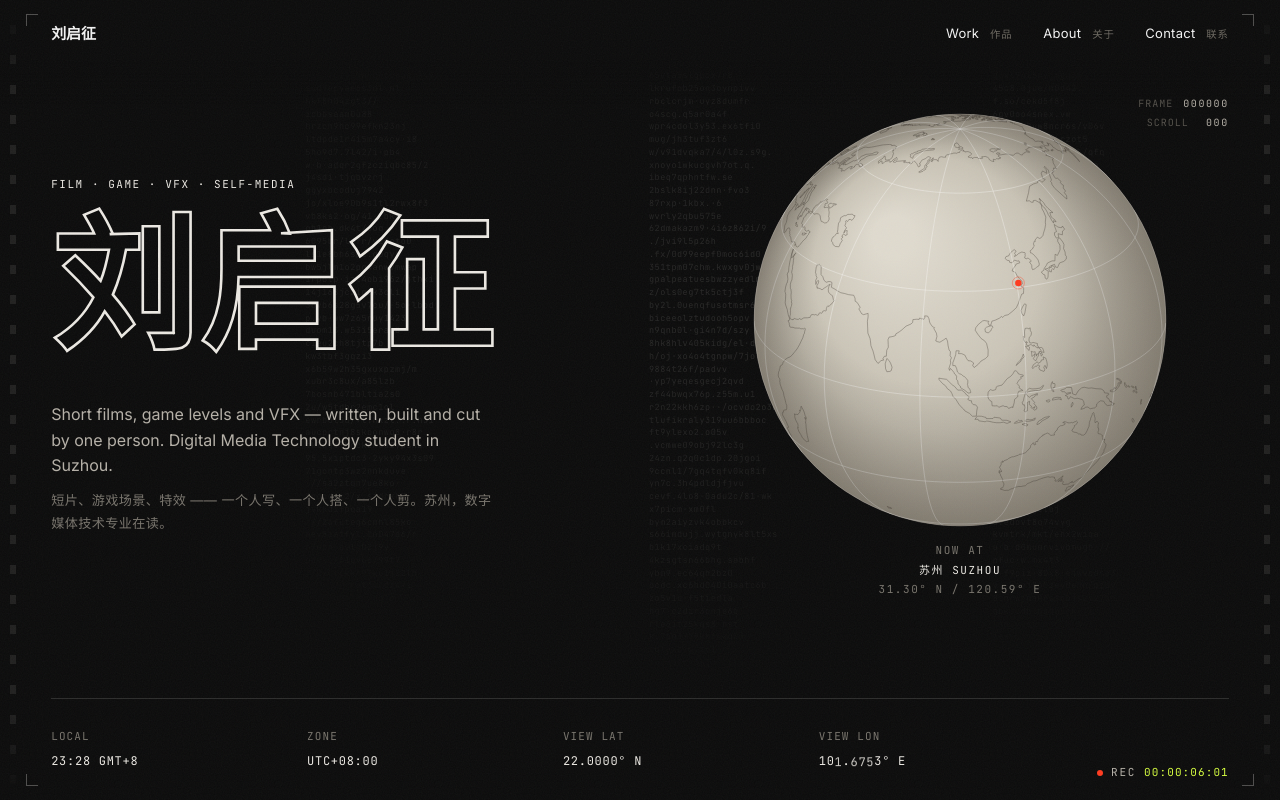
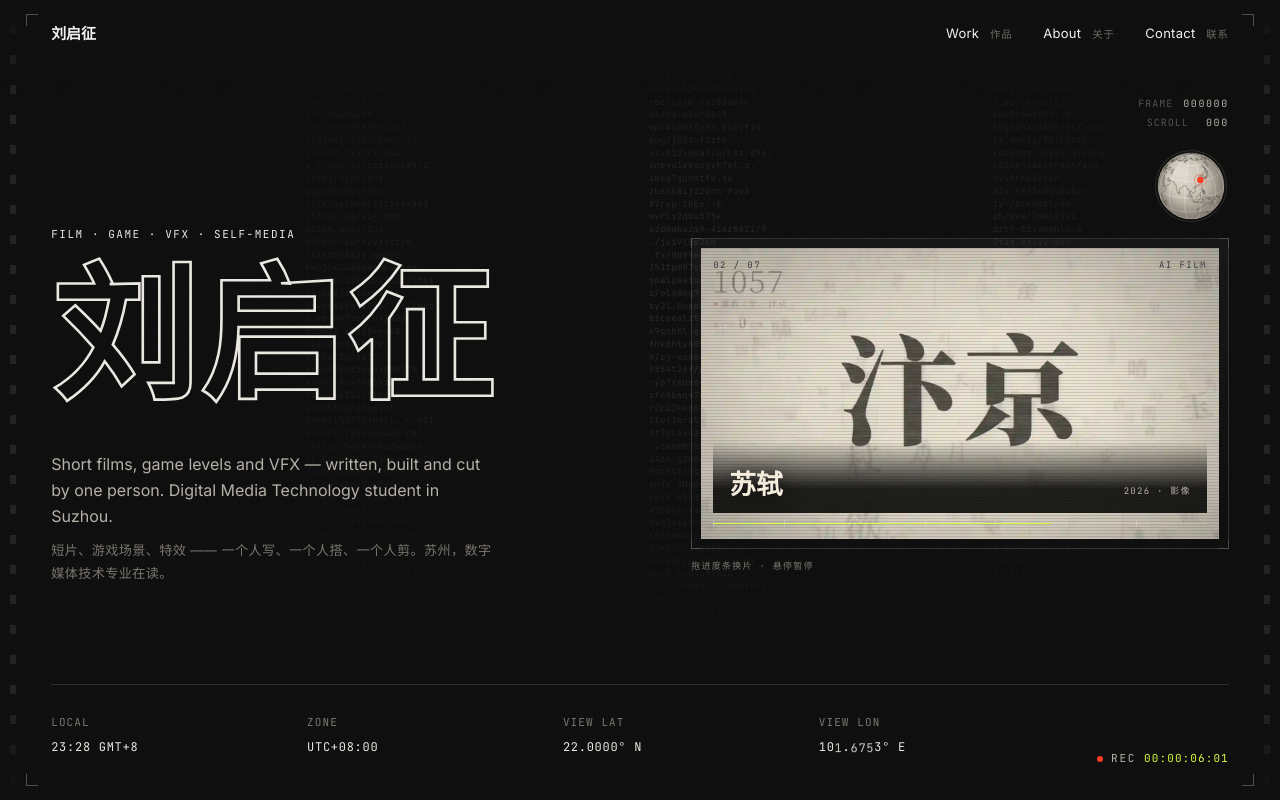
Before and after one commit to Lin-Qing-Zrin/Lin-Qing-Zrin.github.io, an Astro site: page / in a window 1280 px wide. Shown: the top 800 px of the page. Built offline with nearby package versions, Linux system fonts and the light colour scheme; Astro itself is replaced by a stand-in of ours.

Commit message:
feat: hero becomes a reel monitor cycling seven real works, globe shrinks to a signal lamp

```diff
--- /dev/null
+++ b/src/components/Reel.astro
@@ -0,0 +1,372 @@
+---
+/**
+ * 首屏那台"剪辑机"：一块 16:9 的监视器，循环放映七件作品。
+ * 底部进度条可以拖（scrub），拖动时停在那一帧；不碰它才自己往下走。
+ */
+const slides = [
+  { src: '/images/film/mv-winter.webp', title: '再等冬天', cat: 'AI Film', meta: '2025 · MV' },
+  { src: '/images/film/su-shi.webp', title: '苏轼', cat: 'AI Film', meta: '2026 · 影像' },
+  { src: '/images/game/moyu.webp', title: '摸鱼接接乐', cat: 'Game', meta: '2026 · 可试玩' },
+  { src: '/images/tiktok/s6/01.webp', title: '星月夜', cat: '3D & VFX', meta: '2025 · 渲染' },
+  { src: '/images/ui/weather.webp', title: '枕边气象站', cat: 'Product UI', meta: '2025 · 双端' },
+  { src: '/images/identity/bupian-product.webp', title: '不偏 · 书签', cat: 'Identity', meta: '2026 · 文创' },
+  { src: '/images/poster/p01.webp', title: '渡口', cat: 'Poster', meta: '2024 · 印刷' },
+];
+---
+
+<div class="reel" data-reel>
+  <div class="reel__frame">
+    <div class="reel__screen">
+      {slides.map((s, i) => (
+        <figure
+          class={`reel__slide${i === 0 ? ' is-on' : ''}`}
+          data-slide={i}
+          data-cat={s.cat}
+          data-title={s.title}
+          data-meta={s.meta}
+        >
+          <img src={s.src} alt={`${s.title} — ${s.cat}`} loading={i === 0 ? 'eager' : 'lazy'} />
+        </figure>
+      ))}
+
+      <span class="reel__scan" aria-hidden="true"></span>
+
+      <div class="reel__hud mono">
+        <span data-reel-count>01 / 07</span>
+        <span data-reel-cat>{slides[0].cat}</span>
+      </div>
+
+      <figcaption class="reel__cap">
+        <span class="reel__title" data-reel-title>{slides[0].title}</span>
+        <span class="mono reel__meta" data-reel-meta>{slides[0].meta}</span>
+      </figcaption>
+
+      <div
+        class="reel__bar"
+        role="slider"
+        tabindex="0"
+        aria-label="切换作品"
+        aria-valuemin="0"
+        aria-valuemax={slides.length - 1}
+        aria-valuenow="0"
+        data-reel-bar
+      >
+        <span class="reel__fill" data-reel-fill></span>
+        {slides.map((_, i) => <span class="reel__tick" style={`--i:${i}`} data-tick={i}></span>)}
+      </div>
+    </div>
+
+    <span class="reel__corner reel__corner--tl" aria-hidden="true"></span>
+    <span class="reel__corner reel__corner--tr" aria-hidden="true"></span>
+    <span class="reel__corner reel__corner--bl" aria-hidden="true"></span>
+    <span class="reel__corner reel__corner--br" aria-hidden="true"></span>
+  </div>
+
+  <p class="mono reel__hint">拖进度条换片 · 悬停暂停</p>
+</div>
+
+<script>
+  function initReel() {
+    const root = document.querySelector<HTMLElement>('[data-reel]');
+    if (!root) return;
+    const W = window as Window & { __reelBound?: boolean };
+    if (W.__reelBound) return;
+    W.__reelBound = true;
+
+    const slides = [...root.querySelectorAll<HTMLElement>('[data-slide]')];
+    const fill = root.querySelector<HTMLElement>('[data-reel-fill]');
+    const count = root.querySelector<HTMLElement>('[data-reel-count]');
+    const cat = root.querySelector<HTMLElement>('[data-reel-cat]');
+    const title = root.querySelector<HTMLElement>('[data-reel-title]');
+    const meta = root.querySelector<HTMLElement>('[data-reel-meta]');
+    const bar = root.querySelector<HTMLElement>('[data-reel-bar]');
+    if (!slides.length || !fill || !bar) return;
+
+    const DUR = 3600;
+    let index = 0;
+    let progress = 0;
+    let paused = false;
+    let scrubbing = false;
+    let last = performance.now();
+
+    const paint = () => {
+      fill.style.transform = `scaleX(${progress.toFixed(4)})`;
+      bar.setAttribute('aria-valuenow', String(index));
+    };
+
+    const show = (i: number) => {
+      index = (i + slides.length) % slides.length;
+      slides.forEach((s, k) => s.classList.toggle('is-on', k === index));
+      const s = slides[index];
+      if (count) count.textContent = `${String(index + 1).padStart(2, '0')} / ${String(slides.length).padStart(2, '0')}`;
+      if (cat) cat.textContent = s.dataset.cat ?? '';
+      if (title) title.textContent = s.dataset.title ?? '';
+      if (meta) meta.textContent = s.dataset.meta ?? '';
+    };
+
+    show(0);
+    paint();
+
+    const tick = (now: number) => {
+      const dt = Math.min(64, now - last);
+      last = now;
+      if (!paused && !scrubbing) {
+        progress += dt / DUR;
+        if (progress >= 1) {
+          progress = 0;
+          show(index + 1);
+        }
+      }
+      paint();
+      requestAnimationFrame(tick);
+    };
+
+    const scrubTo = (clientX: number) => {
+      const r = bar.getBoundingClientRect();
+      const p = Math.min(1, Math.max(0, (clientX - r.left) / r.width));
+      const total = p * slides.length;
+      const idx = Math.min(slides.length - 1, Math.floor(total));
+      if (idx !== index) show(idx);
+      progress = total - idx;
+      paint();
+    };
+
+    bar.addEventListener('pointerdown', (e) => {
+      scrubbing = true;
+      try {
+        bar.setPointerCapture(e.pointerId);
+      } catch {
+        /* ignore */
+      }
+      scrubTo(e.clientX);
+    });
+    bar.addEventListener('pointermove', (e) => {
+      if (scrubbing) scrubTo(e.clientX);
+    });
+    const stop = () => {
+      scrubbing = false;
+    };
+    bar.addEventListener('pointerup', stop);
+    bar.addEventListener('pointercancel', stop);
+    window.addEventListener('pointerup', stop);
+
+    bar.addEventListener('keydown', (e) => {
+      if (e.key === 'ArrowRight') {
+        progress = 0;
+        show(index + 1);
+      } else if (e.key === 'ArrowLeft') {
+        progress = 0;
+        show(index - 1);
+      }
+    });
+
+    root.addEventListener('pointerenter', () => {
+      paused = true;
+    });
+    root.addEventListener('pointerleave', () => {
+      paused = false;
+      last = performance.now();
+    });
+
+    if (!window.matchMedia('(prefers-reduced-motion: reduce)').matches) {
+      requestAnimationFrame(tick);
+    }
+  }
+
+  document.addEventListener('astro:page-load', initReel);
+  initReel();
+</script>
+
+<style>
+  .reel {
+    position: relative;
+    width: 100%;
+  }
+
+  .reel__frame {
+    position: relative;
+    padding: clamp(6px, 0.7vw, 10px);
+    border: 1px solid var(--line);
+    background: linear-gradient(180deg, rgba(236, 233, 227, 0.04), rgba(236, 233, 227, 0));
+  }
+
+  .reel__screen {
+    position: relative;
+    aspect-ratio: 16 / 9;
+    overflow: hidden;
+    background: #080807;
+  }
+
+  .reel__slide {
+    position: absolute;
+    inset: 0;
+    margin: 0;
+    opacity: 0;
+    transition: opacity 0.62s var(--ease);
+  }
+  .reel__slide.is-on {
+    opacity: 1;
+  }
+  .reel__slide img {
+    width: 100%;
+    height: 100%;
+    object-fit: cover;
+    display: block;
+    transform: scale(1.04);
+    transition: transform 4.6s linear;
+  }
+  .reel__slide.is-on img {
+    transform: scale(1);
+  }
+
+  /* 扫描线：让它像一台真的监视器 */
+  .reel__scan {
+    position: absolute;
+    inset: 0;
+    pointer-events: none;
+    background-image: repeating-linear-gradient(
+      to bottom,
+      rgba(0, 0, 0, 0.22) 0 1px,
+      rgba(0, 0, 0, 0) 1px 3px
+    );
+    mix-blend-mode: multiply;
+    opacity: 0.55;
+  }
+
+  .reel__hud {
+    position: absolute;
+    top: 10px;
+    left: 12px;
+    right: 12px;
+    display: flex;
+    justify-content: space-between;
+    font-size: 9px;
+    letter-spacing: 0.16em;
+    text-transform: uppercase;
+    color: rgba(12, 12, 12, 0.72);
+    mix-blend-mode: difference;
+    color: #ece9e3;
+    pointer-events: none;
+  }
+
+  .reel__cap {
+    position: absolute;
+    left: 12px;
+    bottom: 26px;
+    right: 12px;
+    display: flex;
+    align-items: baseline;
+    justify-content: space-between;
+    gap: 12px;
+    pointer-events: none;
+  }
+  .reel__title {
+    font-family: var(--font-serif);
+    font-weight: 900;
+    font-size: clamp(20px, 2.1vw, 32px);
+    line-height: 1;
+    color: #f5eddd;
+    text-shadow: 0 1px 18px rgba(0, 0, 0, 0.6);
+  }
+  .reel__meta {
+    font-size: 9px;
+    letter-spacing: 0.14em;
+    text-transform: uppercase;
+    color: rgba(245, 237, 221, 0.72);
+  }
+
+  /* 进度条：整条 = 七段 */
+  .reel__bar {
+    position: absolute;
+    left: 12px;
+    right: 12px;
+    bottom: 10px;
+    height: 12px;
+    cursor: ew-resize;
+    touch-action: none;
+  }
+  .reel__bar::before {
+    content: '';
+    position: absolute;
+    left: 0;
+    right: 0;
+    top: 50%;
+    height: 1px;
+    background: rgba(236, 233, 227, 0.28);
+  }
+  .reel__fill {
+    position: absolute;
+    left: 0;
+    right: 0;
+    top: 50%;
+    height: 1px;
+    background: var(--accent);
+    transform-origin: 0 50%;
+    transform: scaleX(0);
+  }
+  .reel__tick {
+    position: absolute;
+    top: 50%;
+    left: calc(var(--i) * (100% / 7));
+    width: 1px;
+    height: 6px;
+    margin-top: -3px;
+    background: rgba(236, 233, 227, 0.35);
+  }
+  .reel__tick:first-of-type {
+    left: 0;
+  }
+
+  /* 四角十字，像取景器 */
+  .reel__corner {
+    position: absolute;
+    width: 10px;
+    height: 10px;
+    border: 0 solid var(--line);
+    pointer-events: none;
+  }
+  .reel__corner--tl {
+    left: -1px;
+    top: -1px;
+    border-left-width: 1px;
+    border-top-width: 1px;
+  }
+  .reel__corner--tr {
+    right: -1px;
+    top: -1px;
+    border-right-width: 1px;
+    border-top-width: 1px;
+  }
+  .reel__corner--bl {
+    left: -1px;
+    bottom: -1px;
+    border-left-width: 1px;
+    border-bottom-width: 1px;
+  }
+  .reel__corner--br {
+    right: -1px;
+    bottom: -1px;
+    border-right-width: 1px;
+    border-bottom-width: 1px;
+  }
+
+  .reel__hint {
+    margin-top: 10px;
+    font-size: 9px;
+    letter-spacing: 0.14em;
+    text-transform: uppercase;
+    color: var(--gray);
+  }
+
+  @media (max-width: 900px) {
+    .reel__cap {
+      bottom: 24px;
+    }
+    .reel__title {
+      font-size: 20px;
+    }
+    .reel__hint {
+      display: none;
+    }
+  }
+</style>
--- a/src/pages/index.astro
+++ b/src/pages/index.astro
@@ -1,6 +1,7 @@
 ---
 import Base from '../layouts/Base.astro';
 import Globe from '../components/Globe.astro';
+import Reel from '../components/Reel.astro';
 import Field from '../components/Field.astro';
 import { practice } from '../data/practice';
 ---
@@ -33,8 +34,11 @@ import { practice } from '../data/practice';
         </p>
       </div>
 
-      <div class="hero__globe" data-reveal style="--d:2">
-        <Globe />
+      <div class="hero__reel" data-reveal style="--d:2">
+        <Reel />
+        <div class="hero__signal">
+          <Globe />
+        </div>
       </div>
     </div>
 
--- a/src/styles/global.css
+++ b/src/styles/global.css
@@ -2377,3 +2377,70 @@ html.is-locked {
     -webkit-text-stroke-width: 0.026em;
   }
 }
+/* ---------- 首屏：监视器 + 地球信号灯 ---------- */
+.hero__reel {
+  position: relative;
+  width: 100%;
+  max-width: clamp(420px, 44vw, 700px);
+  justify-self: end;
+}
+.hero__signal {
+  position: absolute;
+  top: -88px;
+  right: 2px;
+  width: 72px;
+  height: 72px;
+  border-radius: 50%;
+  overflow: hidden;
+  pointer-events: none;
+  border: 1px solid var(--line);
+  background: radial-gradient(circle at 50% 42%, #17170f, #080806 72%);
+  box-shadow: 0 0 0 6px var(--bg);
+}
+.hero__signal .globe {
+  width: 100%;
+  height: 100%;
+}
+.hero__signal .globe .globe__cap {
+  display: none;
+}
+@media (max-width: 1000px) {
+  .hero__reel {
+    max-width: none;
+    justify-self: stretch;
+  }
+  .hero__signal {
+    top: auto;
+    bottom: -68px;
+    right: 0;
+    width: 56px;
+    height: 56px;
+  }
+  .hero__signal .globe {
+    width: 56px;
+    height: 56px;
+  }
+}
+/* 监视器底部压暗，标题才读得清 */
+.reel__cap {
+  position: relative;
+  z-index: 3;
+  left: 0;
+  right: 0;
+  bottom: 0;
+  padding: 30px 16px 14px;
+  background: linear-gradient(to top, rgba(6, 6, 5, 0.9) 34%, rgba(6, 6, 5, 0));
+  display: flex;
+  align-items: flex-end;
+  justify-content: space-between;
+  gap: 14px;
+}
+.reel__meta {
+  font-size: 10px;
+  letter-spacing: 0.14em;
+  white-space: nowrap;
+  overflow: hidden;
+  text-overflow: ellipsis;
+  max-width: 38%;
+  text-align: right;
+}
```
